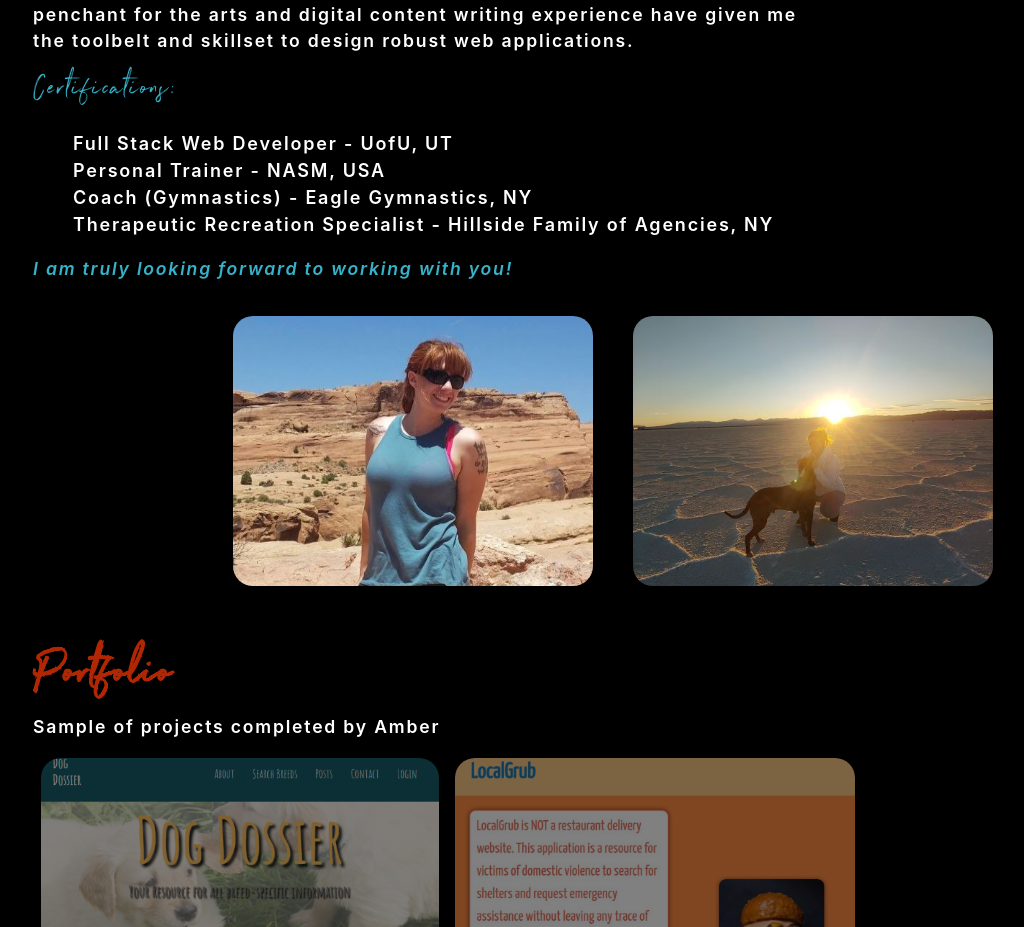
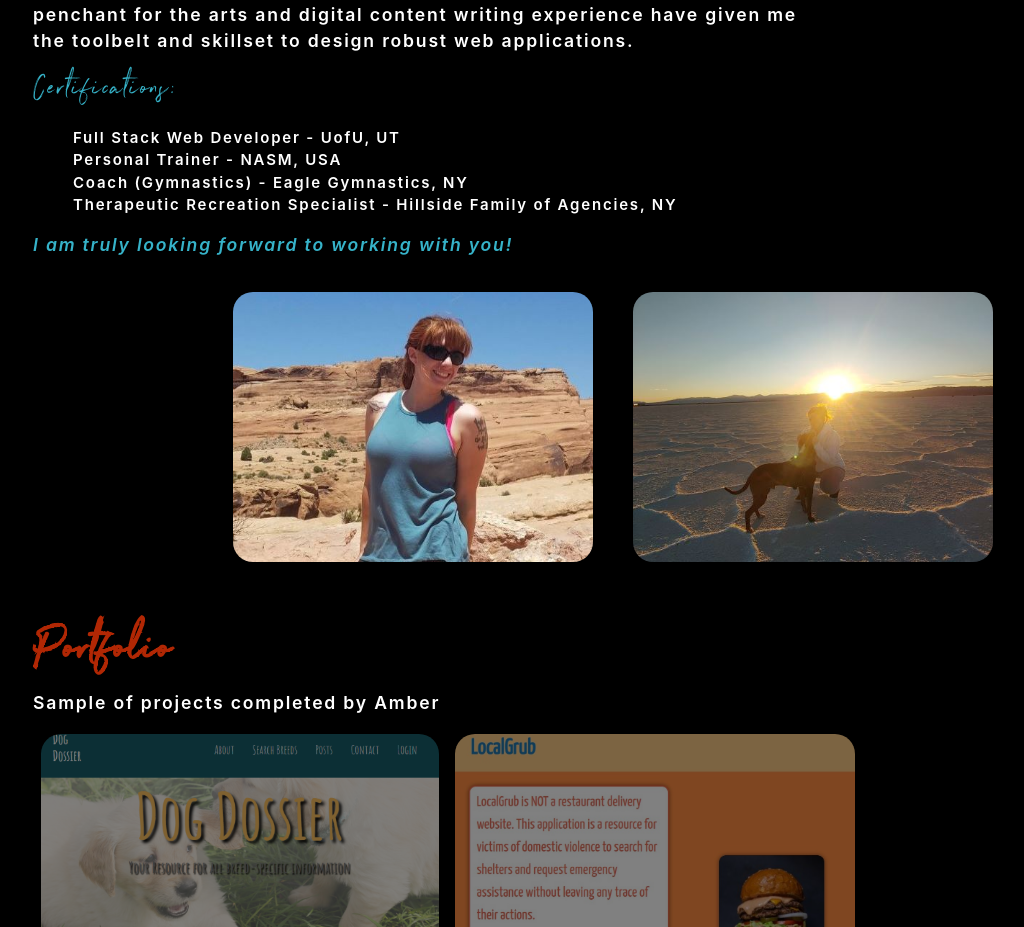
Before and after one commit to Aphillip22/ardesign-portfolio, a React (Create React App) app: page / in a window 1280 px wide. Shown: the part 1505-2432 px from the top of the page, without its empty margins (61-1085 px from the left). Built offline with nearby package versions, Linux system fonts and the light colour scheme; a web font is replaced by a local one.

Commit message:
final css adjustments

```diff
--- a/src/components/About/index.js
+++ b/src/components/About/index.js
@@ -26,7 +26,7 @@ function About() {
                 My penchant for the arts and digital content writing experience have given me the toolbelt and skillset to design robust web applications.
                 </p>
                 <h3>Certifications:</h3>
-                <ul>
+                <ul style={{fontSize: '15px'}}>
                     <li>Full Stack Web Developer - UofU, UT</li>
                     <li>Personal Trainer - NASM, USA</li>
                     <li>Coach (Gymnastics) - Eagle Gymnastics, NY</li>
--- a/src/index.css
+++ b/src/index.css
@@ -395,10 +395,10 @@ textarea {
 	background: rgba(0, 0, 0, .65);
 	bottom: 0;
 	left: 0;
+  right: 0;
+  top: 25%;
 	overflow: auto;
 	position: fixed;
-	right: 0;
-	top: 0;
 	z-index: 1;
 }
 .modalTitle {
```
